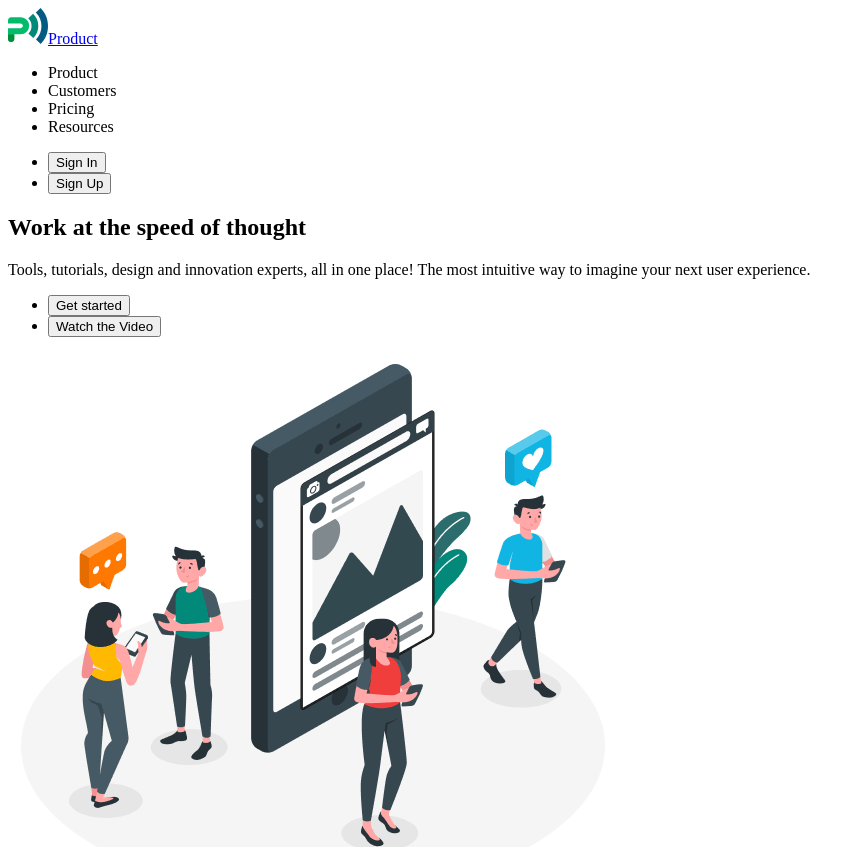
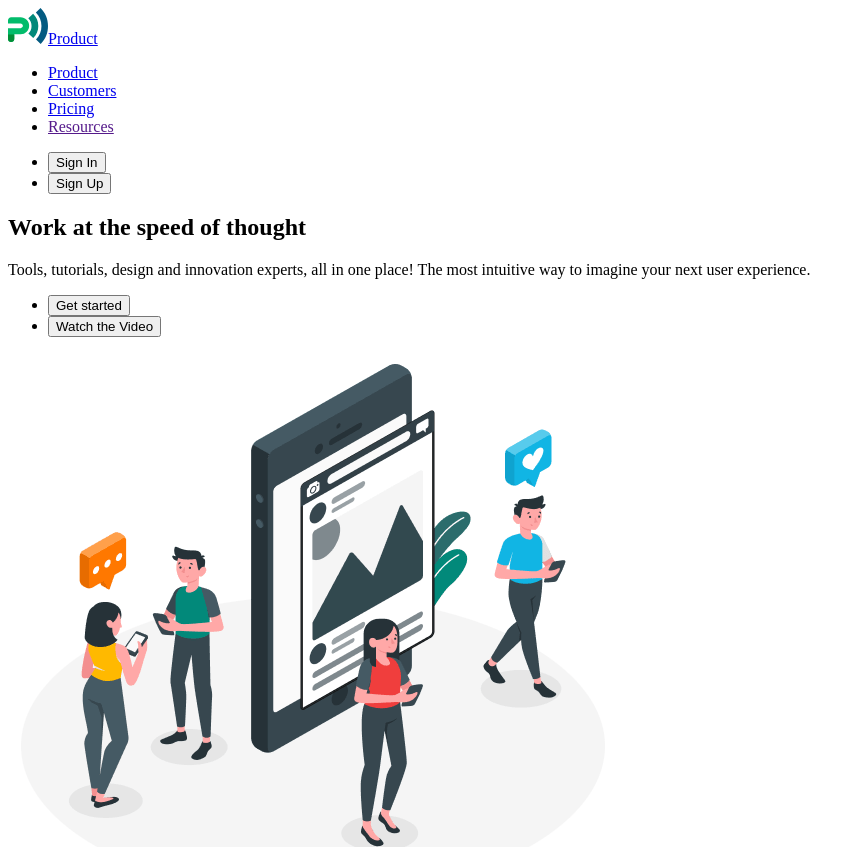
Before and after one commit to Oleksii-TS/Business-promotion, a plain HTML site: page index.html in a window 1280 px wide. Shown: the top 847 px of the page, without its empty margins (0-865 px from the left). Drawn offline with Linux system fonts and the light colour scheme.

Commit message:
fixed linc

```diff
--- a/index.html
+++ b/index.html
@@ -17,10 +17,10 @@
           />Product</a
         >
         <ul>
-          <li><a href="./index.html"></a>Product</li>
-          <li><a href="./customer.html"></a>Customers</li>
-          <li><a href="./pricing.html"></a>Pricing</li>
-          <li><a href=""></a>Resources</li>
+          <li><a href="./index.html">Product</a></li>
+          <li><a href="./customer.html">Customers</a></li>
+          <li><a href="./pricing.html">Pricing</a></li>
+          <li><a href="">Resources</a></li>
         </ul>
       </nav>
       <ul>
```
